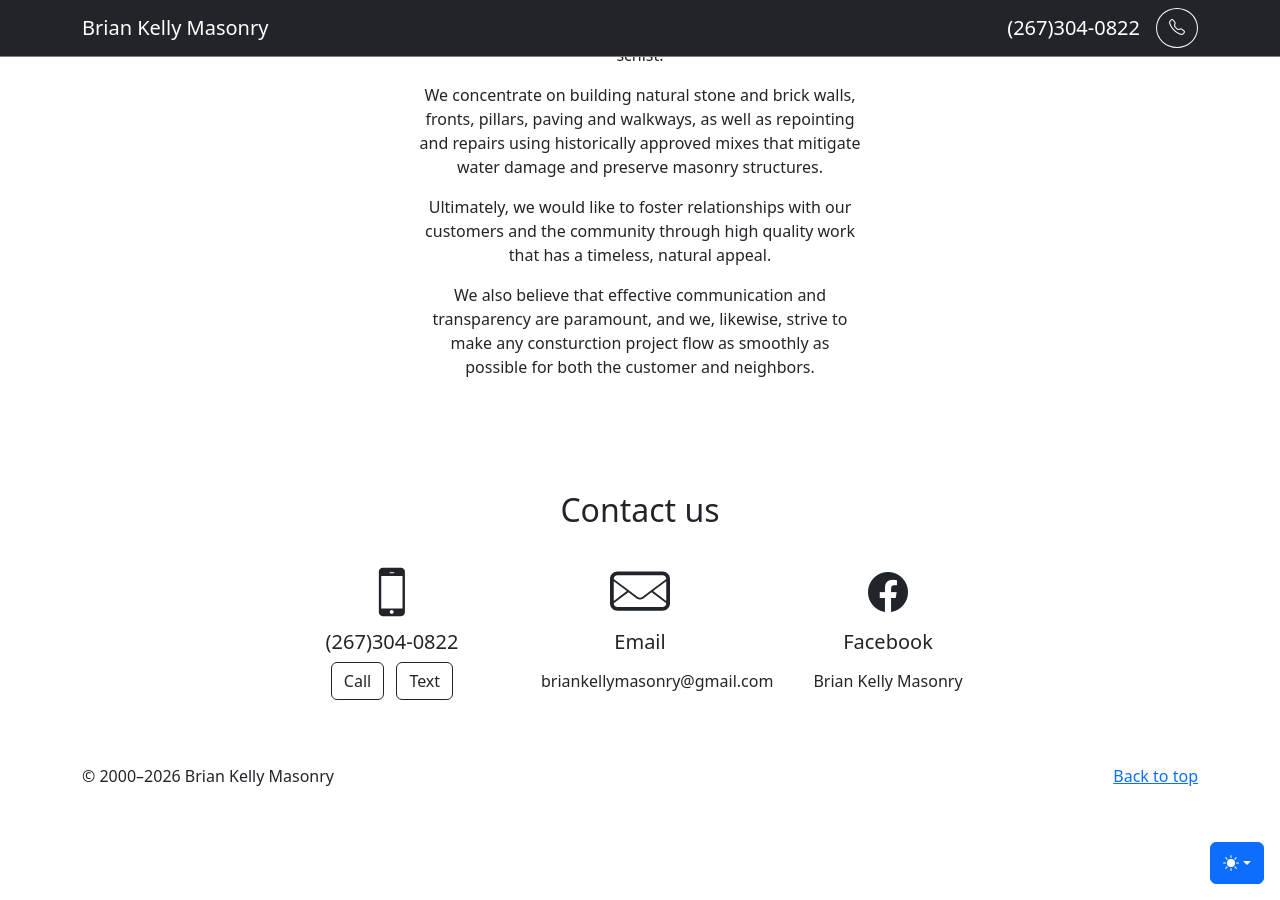
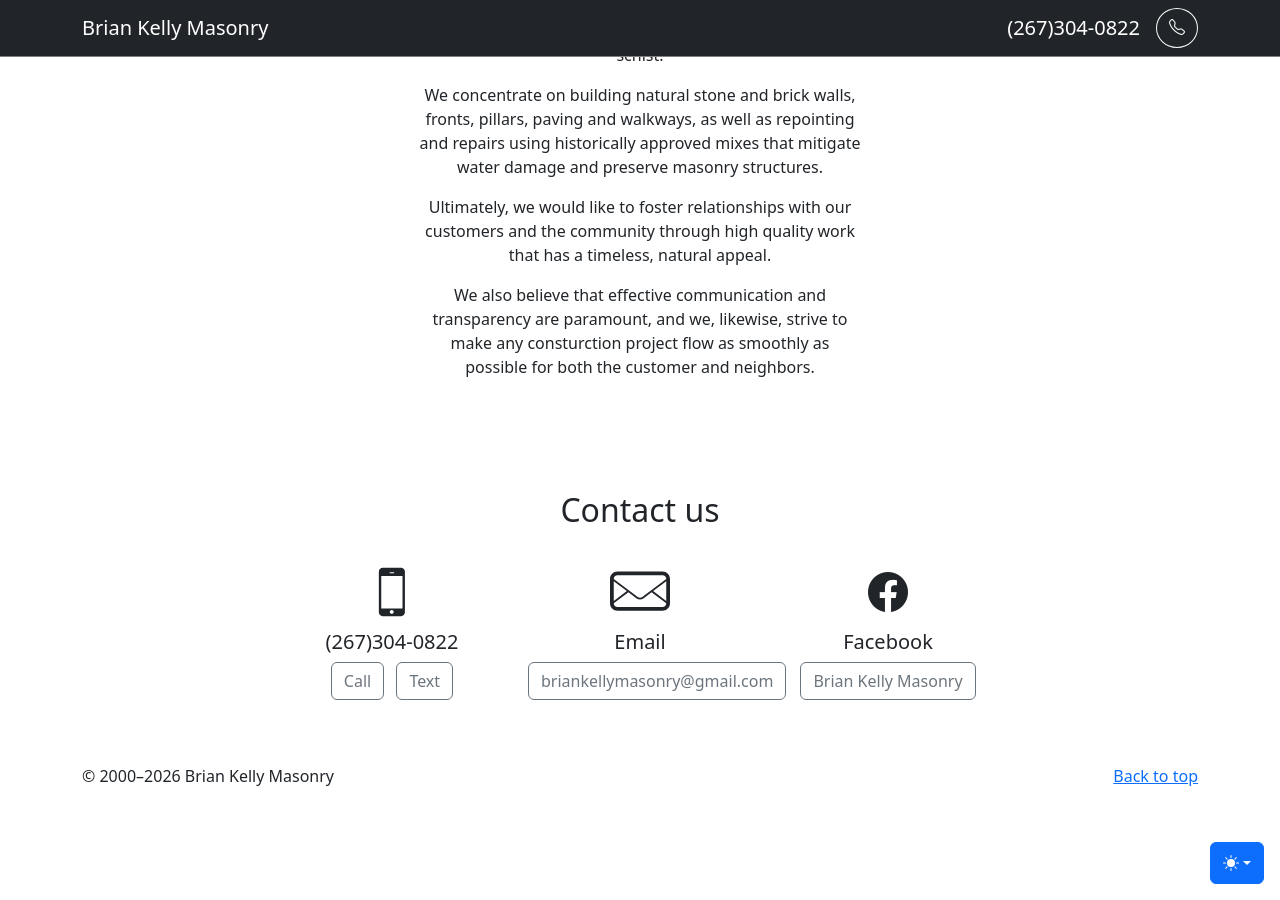
Before and after one commit to ryanbyoung/briankellymasonry, a Jekyll site: the page built from index.html, in a window 1280 px wide and 900 px high, scrolled down 900 px. Built offline with Jekyll 4.4.1, drawn with Linux system fonts in a browser that asks for light colours.

Commit message:
Update index.html

```diff
--- a/index.html
+++ b/index.html
@@ -50,8 +50,8 @@ excerpt: Brian Kelly Masonry
                   </svg>
                   <h3 class="h5 fw-light pt-2">(267)304-0822</h3>
                   <p>
-                    <a class="btn btn-outline-dark me-2" href="tel:2673040822" role="button">Call</a>
-                    <a class="btn btn-outline-dark" href="sms:2673040822" role="button">Text</a>
+                    <a class="btn btn-outline-secondary me-2" href="tel:2673040822" role="button">Call</a>
+                    <a class="btn btn-outline-secondary" href="sms:2673040822" role="button">Text</a>
                   </p>
                 </div>
                 <div class="col-md-4 pt-4">
@@ -60,7 +60,7 @@ excerpt: Brian Kelly Masonry
                   </svg>
                   <h3 class="h5 fw-light pt-2">Email</h3>
                   <p>
-                    <a class="btn btn-outline" href="mailto:briankellymasonry@gmail.com" role="button">briankellymasonry@gmail.com</a>
+                    <a class="btn btn-outline-secondary" href="mailto:briankellymasonry@gmail.com" role="button">briankellymasonry@gmail.com</a>
                   </p>
                 </div>
                 <div class="col-md-4 pt-4">
@@ -69,7 +69,7 @@ excerpt: Brian Kelly Masonry
                   </a>
                   <h3 class="h5 fw-light pt-2">Facebook</h3>
                   <p>
-                    <a class="btn btn-outline" href="https://www.facebook.com/#" role="button">Brian Kelly Masonry</a>
+                    <a class="btn btn-outline-secondary" href="https://www.facebook.com/#" role="button">Brian Kelly Masonry</a>
                   </p>
                 </div>
                 </div>
```
